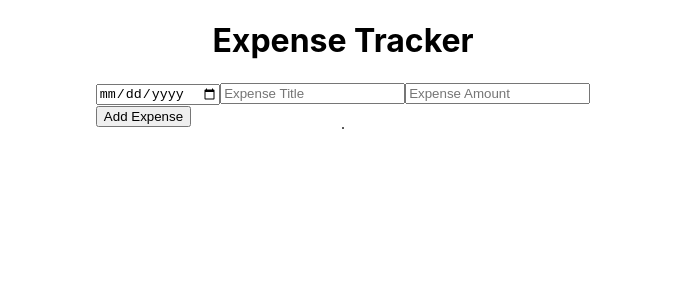
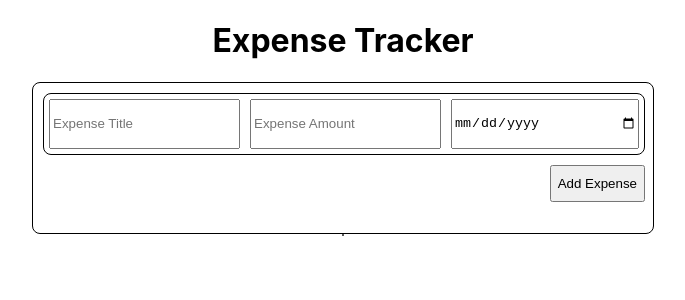
Before and after one commit to moumitaguri/expense-tracker, a React (Create React App) app: page / in a window 1280 px wide. Shown: the top 300 px of the page, without its empty margins (297-982 px from the left). Built offline with nearby package versions, Linux system fonts and the light colour scheme.

Commit message:
Add styles for NewExpense component

```diff
--- a/src/components/NewExpense.js
+++ b/src/components/NewExpense.js
@@ -10,7 +10,7 @@ const NewExpense = ({ onExpenseAddition }) => {
     onExpenseAddition(expenseData);
   };
   return (
-    <div className='newExpense'>
+    <div className='new-expense'>
       <NewExpenseForm onSubmission={handleSubmission} />
     </div>
   );
--- a/src/components/NewExpenseForm.js
+++ b/src/components/NewExpenseForm.js
@@ -40,13 +40,6 @@ const NewExpenseForm = ({ onSubmission }) => {
     <form onSubmit={submitHandler}>
       <div className='new-expense-form-controls'>
         <input
-          type='date'
-          className='new-expense-form-control'
-          min='2020-01-01'
-          onChange={changeDate}
-          value={enteredDate}
-        ></input>
-        <input
           type='text'
           placeholder='Expense Title'
           className='new-expense-form-control'
@@ -60,8 +53,15 @@ const NewExpenseForm = ({ onSubmission }) => {
           onChange={changeAmount}
           value={enteredAmount}
         ></input>
+        <input
+          type='date'
+          className='new-expense-form-control'
+          min='2020-01-01'
+          onChange={changeDate}
+          value={enteredDate}
+        ></input>
       </div>
-      <div className='className="new-expense-form-actions'>
+      <div className='new-expense-form-actions'>
         <button type='submit'>Add Expense</button>
       </div>
     </form>
--- a/src/styles/styles.css
+++ b/src/styles/styles.css
@@ -72,3 +72,32 @@
   overflow: scroll;
   background-color: rgb(39, 39, 39);
 }
+
+.new-expense {
+  display: flex;
+  border: 1px solid black;
+  border-radius: 8px;
+  /* margin: 10px; */
+  width: 620px;
+  height: 150px;
+}
+.new-expense-form-controls {
+  width: 600px;
+  display: flex;
+  margin: 10px;
+  border: 1px solid black;
+  border-radius: 8px;
+  height: 40%;
+}
+.new-expense-form-control {
+  margin: 5px;
+  width: 33.33%;
+}
+.new-expense-form-actions {
+  margin: 10px;
+  height: 25%;
+  /* border: 1px solid black; */
+  border-radius: 8px;
+  display: flex;
+  justify-content: flex-end;
+}
```
